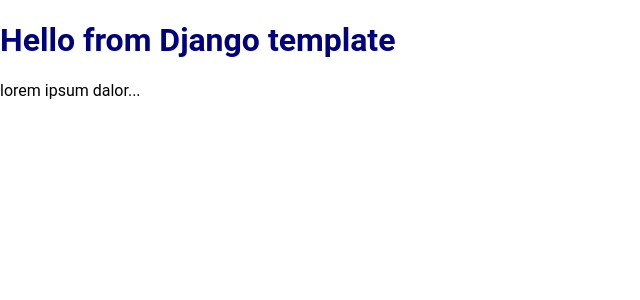
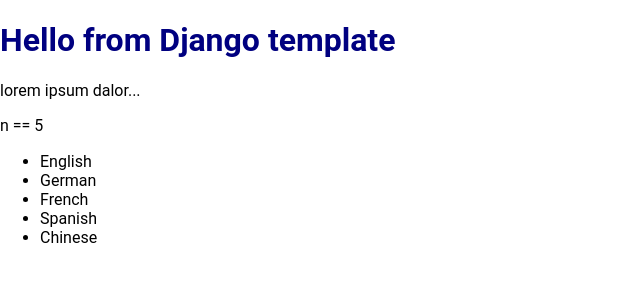
Before and after one commit to Tamtamlg/hello-django, a Django app: page / in a window 1280 px wide. Shown: the top 300 px of the page, without its empty margins (0-640 px from the left). Run offline with Django 3.2, Linux system fonts and the light colour scheme.

Commit message:
if and for

```diff
--- a/backend/hello/views.py
+++ b/backend/hello/views.py
@@ -6,7 +6,9 @@
 def index(request):
     data = {
         'header': 'Hello from Django template',
-        'message': 'lorem ipsum dalor...'
+        'message': 'lorem ipsum dalor...',
+        'n': 5,
+        'langs': ["English", "German", "French", "Spanish", "Chinese"]
     }
     return render(request, 'hello/index.html', context=data)
 
--- a/backend/templates/hello/index.html
+++ b/backend/templates/hello/index.html
@@ -1,6 +1,23 @@
 {% extends "base.html" %}
 {% block title %}Hello Django{% endblock %}
 {% block content %}
-  <h1>{{header}}</h1>
-  <p>{{message}}</p>
+
+<h1>{{header}}</h1>
+<p>{{message}}</p>
+
+{% if n > 5 %}
+<p>n > 5</p>
+{% elif n < 5 %}
+<p>n > 5</p>
+{% else %}
+<p>n == 5</p>
+{% endif %}
+
+
+<ul>
+  {% for item in langs %}
+  <li>{{item}}</li>
+  {% endfor %}
+</ul>
+
 {% endblock %}
```
